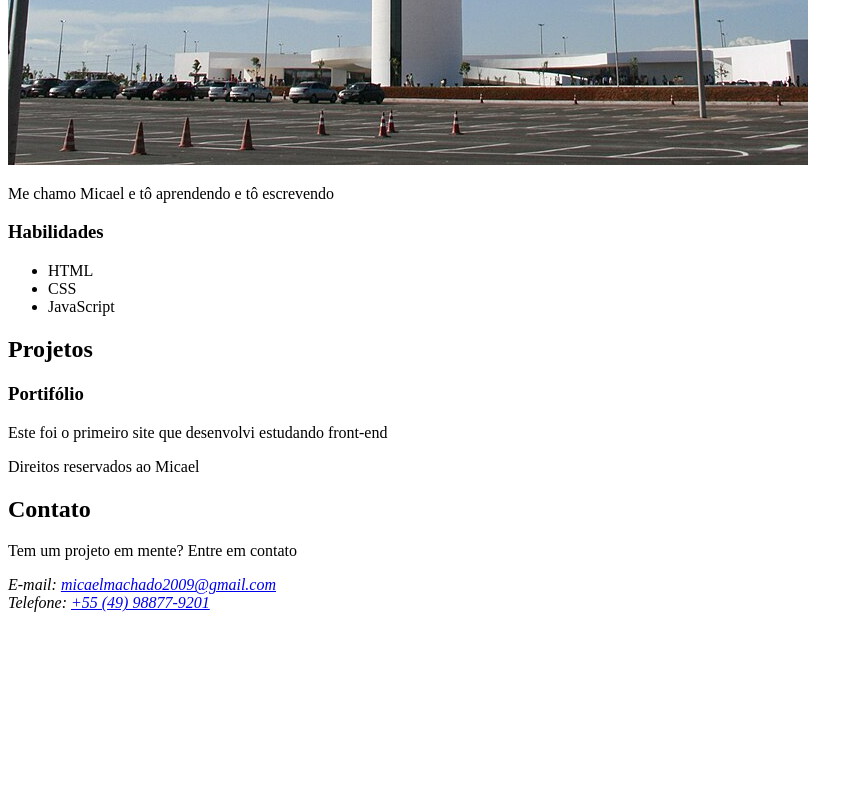
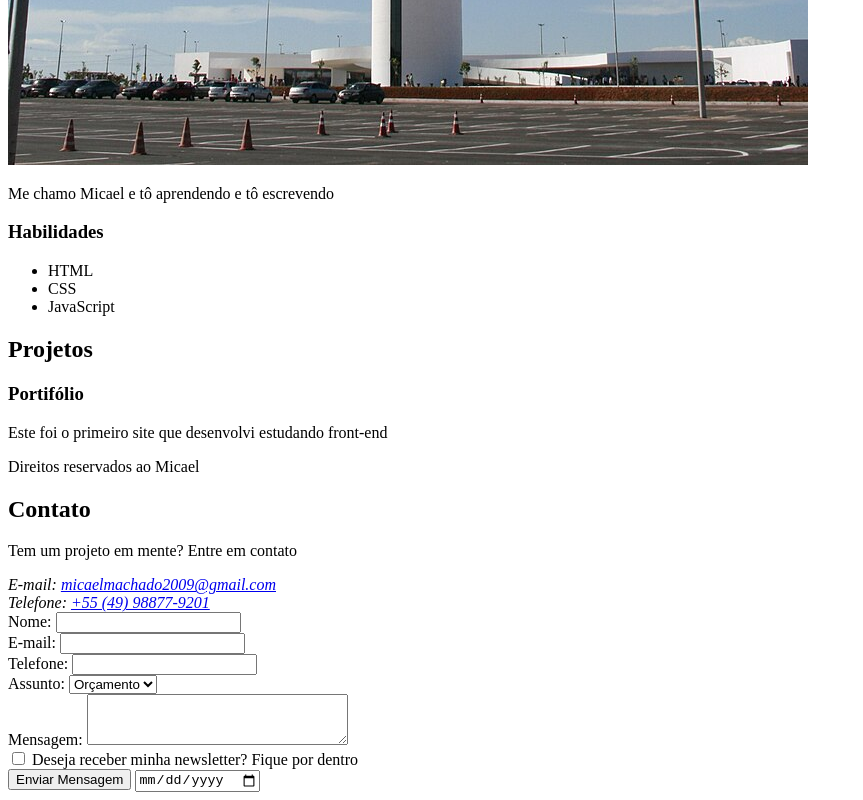
Before and after one commit to Micael-Machado/site, a plain HTML site: page index.html in a window 1280 px wide. Shown: the part 1270-2070 px from the top of the page, without its empty margins (0-863 px from the left). Before the commit the page ends 1890 px from the top, so only its background shows below. Drawn offline with Linux system fonts and the light colour scheme.

Commit message:
Formulário

```diff
--- a/index.html
+++ b/index.html
@@ -76,7 +76,39 @@
                 E-mail: <a href="mailto:micaelmachado2009@gmail.com">micaelmachado2009@gmail.com</a><br>
                 Telefone: <a href="tel:+5549988779201">+55 (49) 98877-9201</a>
             </address>
+
+            <form action="">
+
+                <label for="nome">Nome: </label>
+                <input type="text" id="nome" name="nome" required><br>
+
+                <label for="email">E-mail: </label>
+                <input type="email" id="email" name="email" required><br>
+
+                <label for="telefone">Telefone: </label>
+                <input type="tel" id="telefone" name="telefone"><br>
+
+                <label for="assunto">Assunto: </label>
+                <select name="assunto" id="assunto">
+                    <option value="orçamento">Orçamento</option>
+                    <option value="duvida">Dúvida</option>
+                    <option value="outro">Outro</option>
+                </select>
+                <br>
+                <label for="mensagem">Mensagem:</label>
+                <textarea name="mensagem" id="mensagem" cols="30" rows="3" required></textarea><br>
+
+                <input type="checkbox" id="inscricao" name="inscricao">
+                <label for="inscricao">Deseja receber minha newsletter? Fique por dentro</label><br>
+
+                <input type="submit" value="Enviar Mensagem">
+
+                <input type="date">
+
+            </form>
+
         </section>
+
     </footer>
 </body>
 
```
